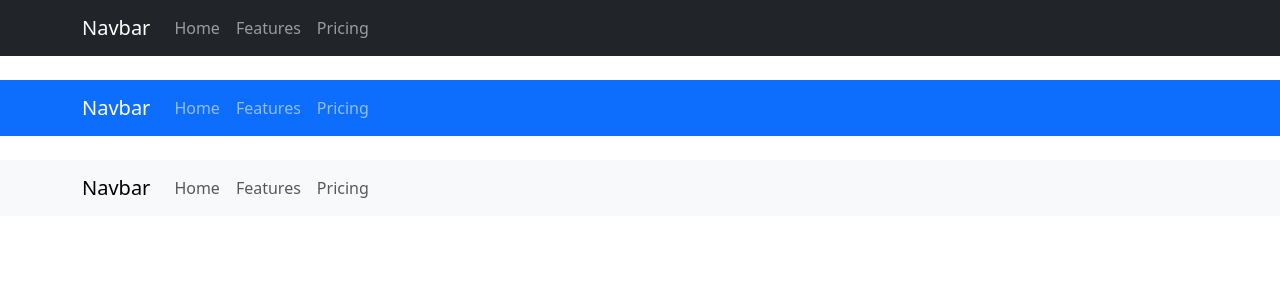
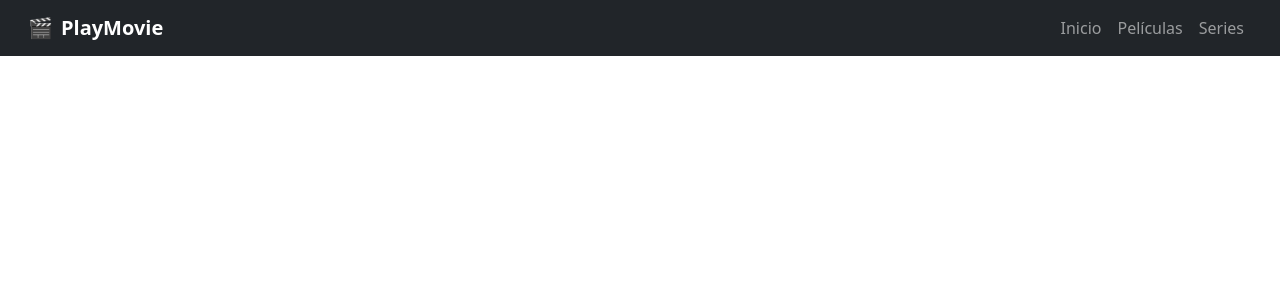
Before and after one commit to leandroblanca/PlayMovie, a React (Vite) app: page / in a window 1280 px wide. Shown: the top 300 px of the page. Built offline with nearby package versions, Linux system fonts and the light colour scheme.

Commit message:
Feature: Navbar terminada

```diff
--- a/src/App.jsx
+++ b/src/App.jsx
@@ -11,10 +11,10 @@ function App() {
     <>
     <BrowserRouter>
     <Nav/>
-        <Routes>
-      <Route>
-
-      </Route>
+      <Routes>
+        <Route path="/inicio" element={<h1>Inicio</h1>} />
+        <Route path="/peliculas" element={<h1>Películas</h1>} />
+        <Route path="/series" element={<h1>Series</h1>} />
     </Routes>
     </BrowserRouter>
 
--- a/src/componentes/Nav.jsx
+++ b/src/componentes/Nav.jsx
@@ -1,45 +1,33 @@
-import Container from 'react-bootstrap/Container';
-import Nav from 'react-bootstrap/Nav';
-import Navbar from 'react-bootstrap/Navbar';
+import React from "react";
+import { Navbar, Nav, Container } from "react-bootstrap";
+import "bootstrap/dist/css/bootstrap.min.css";
 
-function ColorSchemesExample() {
+function NavBar() {
   return (
-    <>
-      <Navbar bg="dark" data-bs-theme="dark">
-        <Container>
-          <Navbar.Brand href="#home">Navbar</Navbar.Brand>
-          <Nav className="me-auto">
-            <Nav.Link href="#home">Home</Nav.Link>
-            <Nav.Link href="#features">Features</Nav.Link>
-            <Nav.Link href="#pricing">Pricing</Nav.Link>
+    <Navbar bg="dark" variant="dark" expand="lg" className="px-3">
+      <Container fluid>
+        {/* Logo */}
+        <Navbar.Brand href="#home" className="d-flex align-items-center">
+          <span style={{ color: "red", fontWeight: "bold", marginRight: "8px" }}>
+            🎬
+          </span>
+          <span style={{ color: "white", fontWeight: "bold" }}>PlayMovie</span>
+        </Navbar.Brand>
+
+        {/* Toggle para pantallas chicas */}
+        <Navbar.Toggle aria-controls="navbar-nav" />
+
+        <Navbar.Collapse id="navbar-nav">
+          {/* Links principales alineados a la derecha */}
+          <Nav className="ms-auto">
+            <Nav.Link href="#inicio">Inicio</Nav.Link>
+            <Nav.Link href="#peliculas">Películas</Nav.Link>
+            <Nav.Link href="#series">Series</Nav.Link>
           </Nav>
-        </Container>
-      </Navbar>
-      <br />
-      <Navbar bg="primary" data-bs-theme="dark">
-        <Container>
-          <Navbar.Brand href="#home">Navbar</Navbar.Brand>
-          <Nav className="me-auto">
-            <Nav.Link href="#home">Home</Nav.Link>
-            <Nav.Link href="#features">Features</Nav.Link>
-            <Nav.Link href="#pricing">Pricing</Nav.Link>
-          </Nav>
-        </Container>
-      </Navbar>
-
-      <br />
-      <Navbar bg="light" data-bs-theme="light">
-        <Container>
-          <Navbar.Brand href="#home">Navbar</Navbar.Brand>
-          <Nav className="me-auto">
-            <Nav.Link href="#home">Home</Nav.Link>
-            <Nav.Link href="#features">Features</Nav.Link>
-            <Nav.Link href="#pricing">Pricing</Nav.Link>
-          </Nav>
-        </Container>
-      </Navbar>
-    </>
+        </Navbar.Collapse>
+      </Container>
+    </Navbar>
   );
 }
 
-export default ColorSchemesExample;
+export default NavBar;
```
